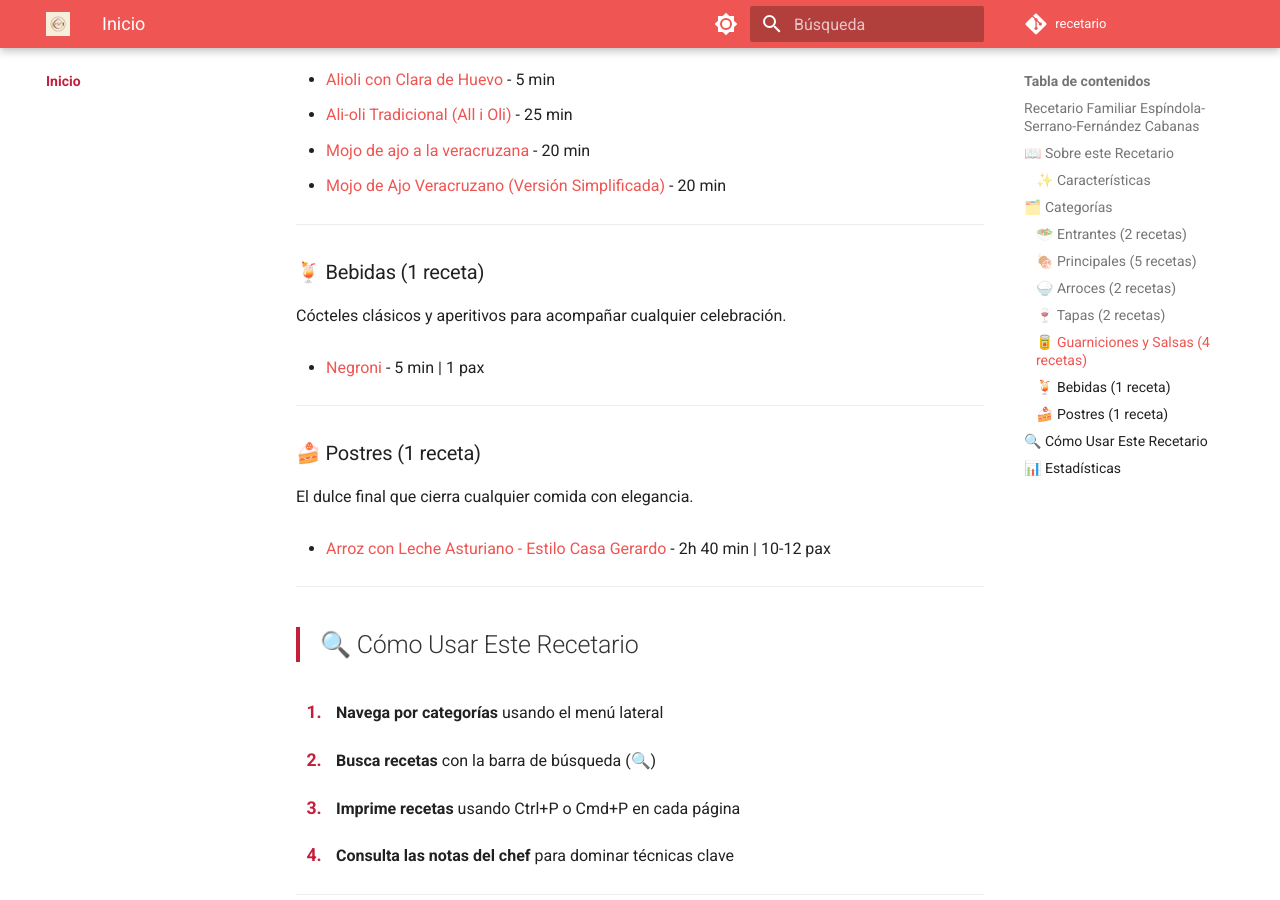
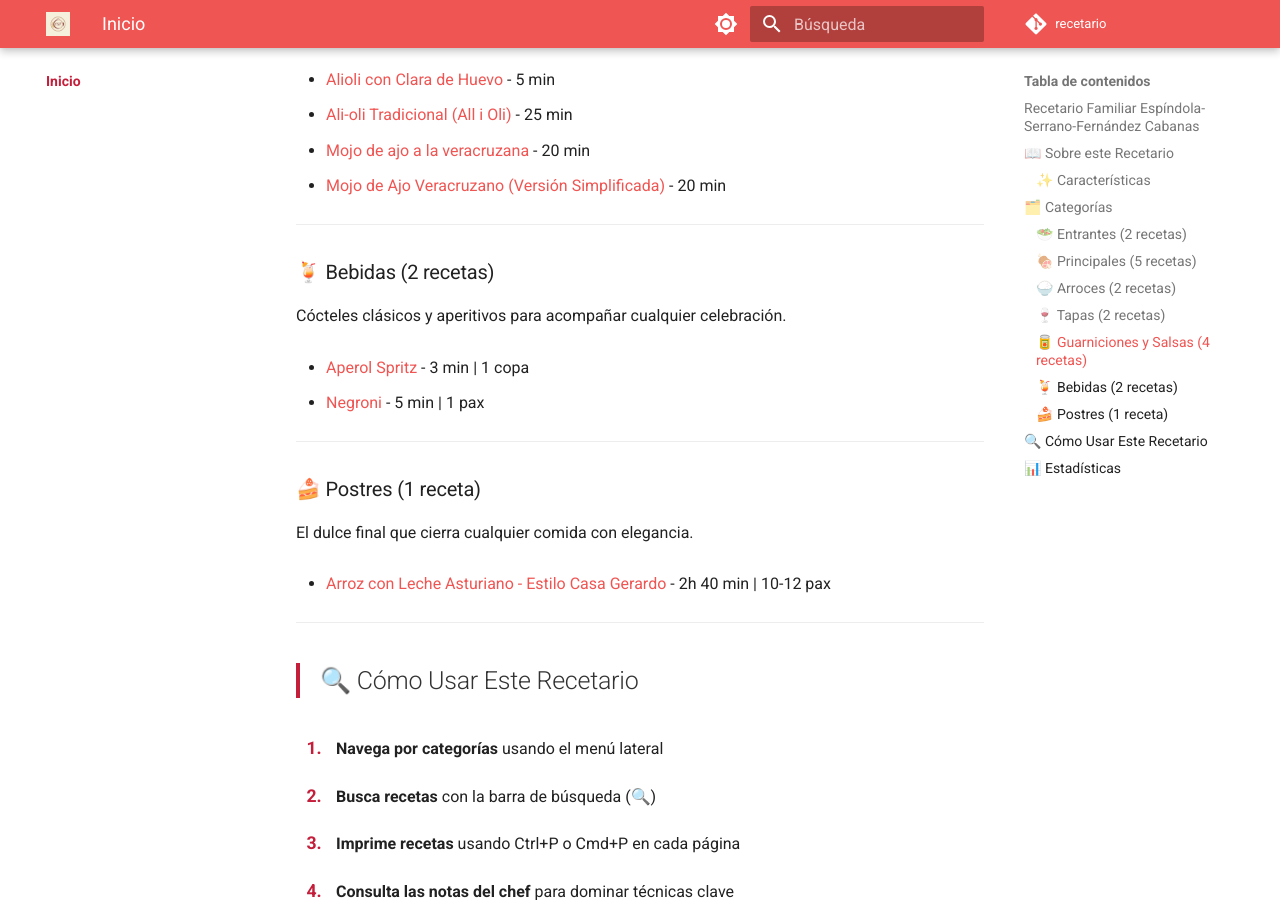
Before and after one commit to javicabanas/recetario, an MkDocs documentation site: the page built from docs/index.md, in a window 1280 px wide and 900 px high, scrolled down 1987 px. Built offline with MkDocs 1.6.1 and Material for MkDocs 9.7.7, drawn with Linux system fonts in a browser that asks for light colours; comment, search, counter and statistics services are not loaded.

Commit message:
feat(bebidas): añadir Aperol Spritz + correcciones completas

```diff
--- a/docs/index.md
+++ b/docs/index.md
@@ -72,10 +72,11 @@ Acompañamientos y bases fundamentales de la cocina mediterránea.
 
 ---
 
-### 🍹 Bebidas (1 receta)
+### 🍹 Bebidas (2 recetas)
 
 Cócteles clásicos y aperitivos para acompañar cualquier celebración.
 
+- [Aperol Spritz](bebidas/aperol_spritz.md) - 3 min | 1 copa
 - [Negroni](bebidas/negroni.md) - 5 min | 1 pax
 
 ---
```
